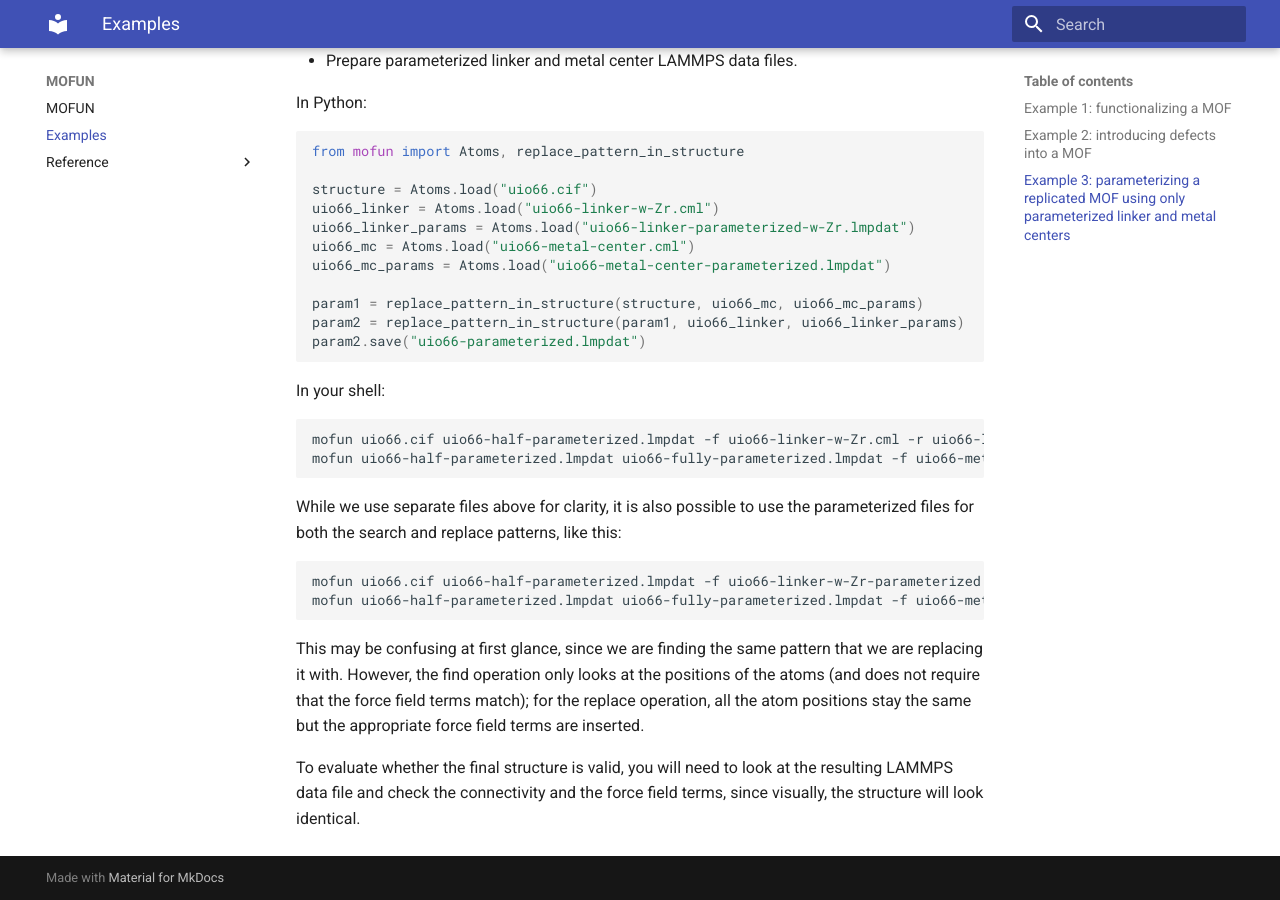
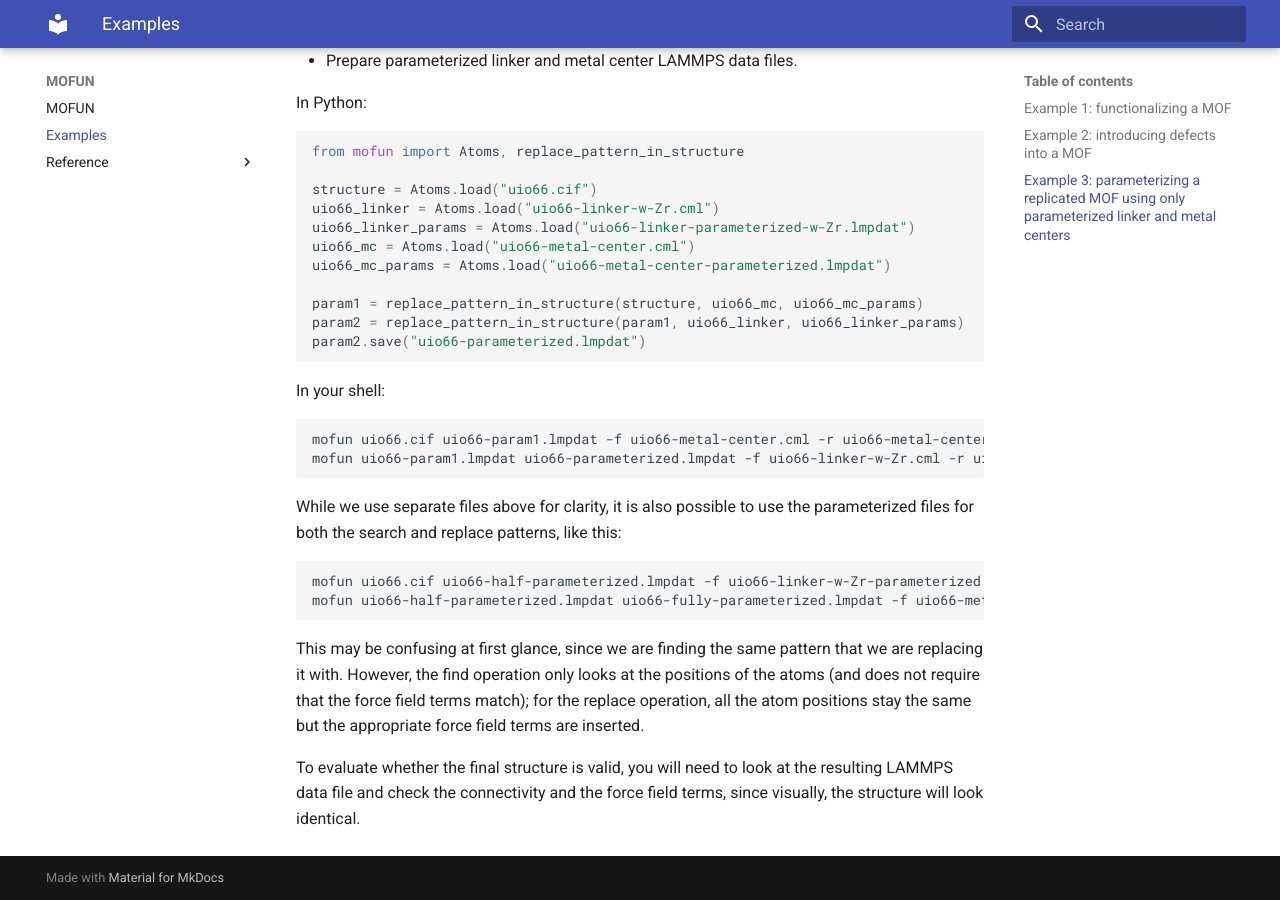
Before and after one commit to WilmerLab/mofun, an MkDocs documentation site: the page built from docs/examples.md, in a window 1280 px wide and 900 px high, scrolled down 4845 px. Built offline with MkDocs 1.6.1 and Material for MkDocs 9.7.7, drawn with Linux system fonts in a browser that asks for light colours.

````diff
--- a/docs/examples.md
+++ b/docs/examples.md
@@ -132,8 +132,10 @@ param2.save("uio66-parameterized.lmpdat")
 In your shell:
 
 ```shell
-mofun uio66.cif uio66-half-parameterized.lmpdat -f uio66-linker-w-Zr.cml -r uio66-linker-w-Zr-parameterized.lmpdat
-mofun uio66-half-parameterized.lmpdat uio66-fully-parameterized.lmpdat -f uio66-metal-center.cml -r uio66-metal-center-parameterized.lmpdat
+mofun uio66.cif uio66-param1.lmpdat -f uio66-metal-center.cml -r uio66-metal-center-parameterized.lmpdat
+mofun uio66-param1.lmpdat uio66-parameterized.lmpdat -f uio66-linker-w-Zr.cml -r uio66-linker-w-Zr-parameterized.lmpdat
+
+
 ```
 
 While we use separate files above for clarity, it is also possible to use the parameterized files for both the search
````
Also changed, not shown: README.md (+15 -1 lines).
